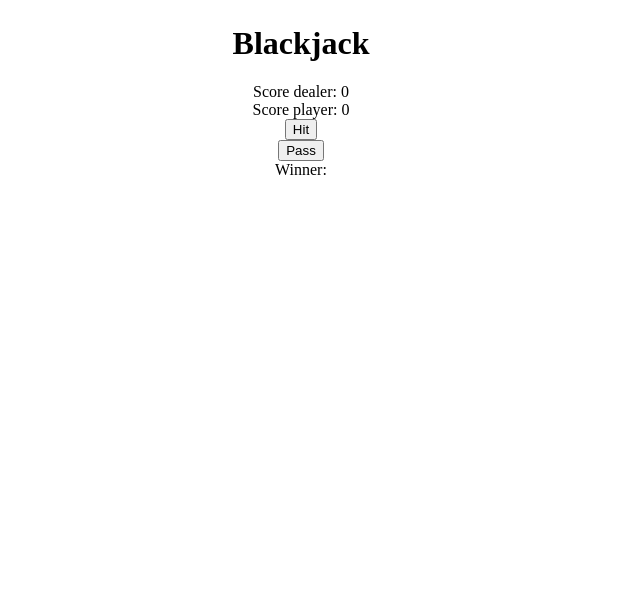
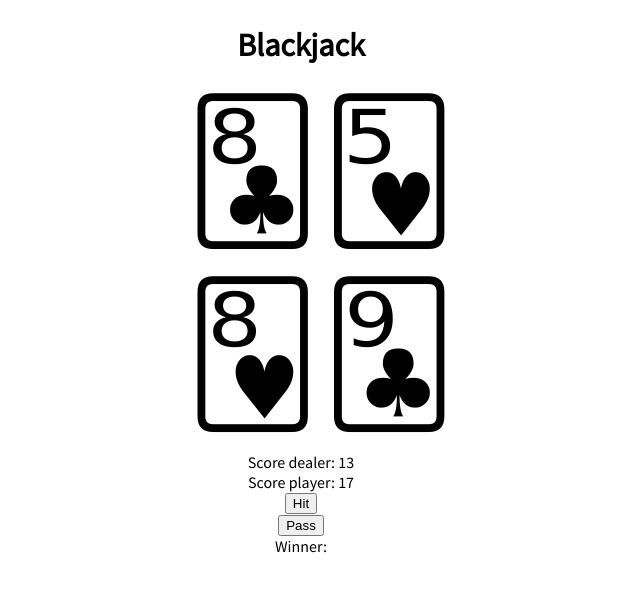
Before and after one commit to Hauke2222/vue-blackjack, a Vue app: page / in a window 1280 px wide. Shown: the top 592 px of the page, without its empty margins (339-979 px from the left). Built offline with nearby package versions, Linux system fonts and the light colour scheme.

Commit message:
added 2 cards to player and dealer on load

```diff
--- a/public/index.html
+++ b/public/index.html
@@ -5,6 +5,7 @@
     <meta http-equiv="X-UA-Compatible" content="IE=edge">
     <meta name="viewport" content="width=device-width,initial-scale=1.0">
     <link rel="icon" href="<%= BASE_URL %>favicon.ico">
+    <link href='https://fonts.googleapis.com/css?family=Source+Sans+Pro' rel='stylesheet' type='text/css'>
     <title><%= htmlWebpackPlugin.options.title %></title>
   </head>
   <body>
--- a/src/App.vue
+++ b/src/App.vue
@@ -25,7 +25,7 @@ export default {
 
 <style>
 #app {
-  font-family: "sans-serif";
+  font-family: 'Source Sans Pro', sans-serif;
   -webkit-font-smoothing: antialiased;
   -moz-osx-font-smoothing: grayscale;
   text-align: center;
--- a/src/main.js
+++ b/src/main.js
@@ -8,6 +8,10 @@ new Vue({
   store,
   created() {
     this.$store.dispatch("generateDeckOfCards");
+    this.$store.dispatch("hit", "player");
+    this.$store.dispatch("hit", "player");
+    this.$store.dispatch("hit", "dealer");
+    this.$store.dispatch("hit", "dealer");
   },
   render: (h) => h(App),
 }).$mount("#app");
```
